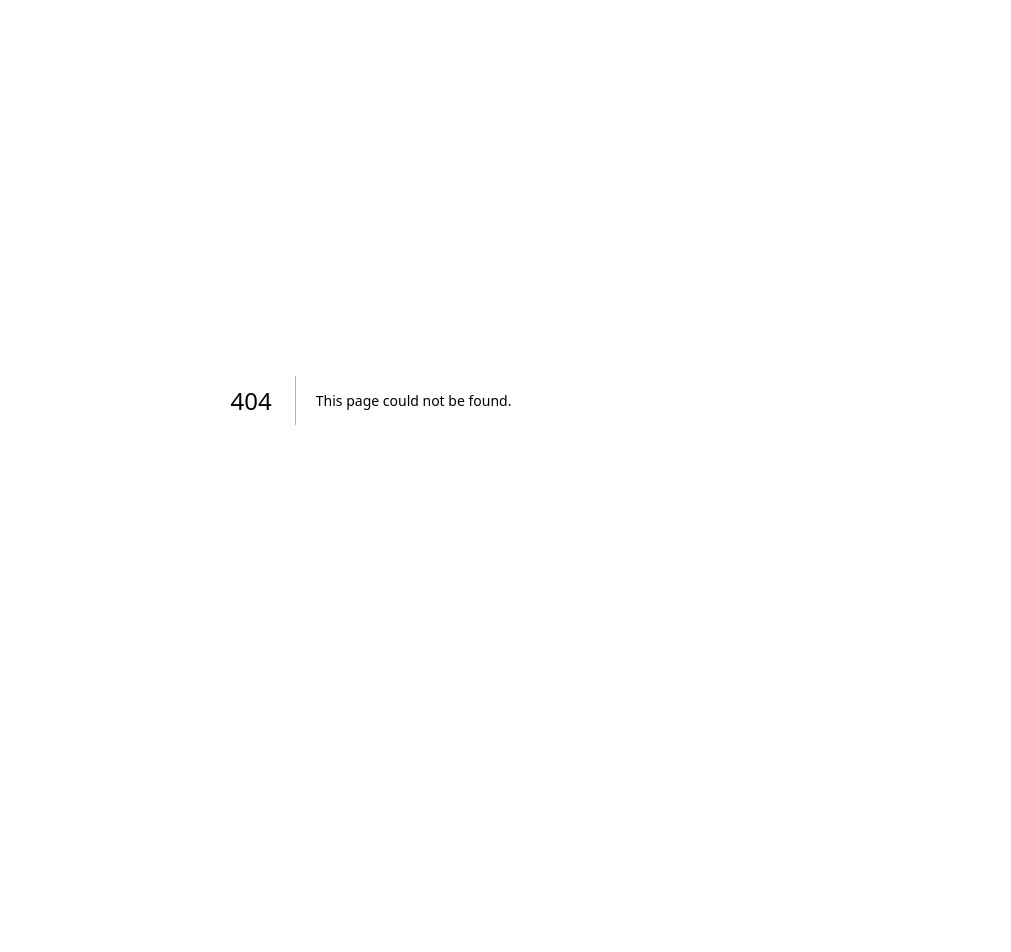
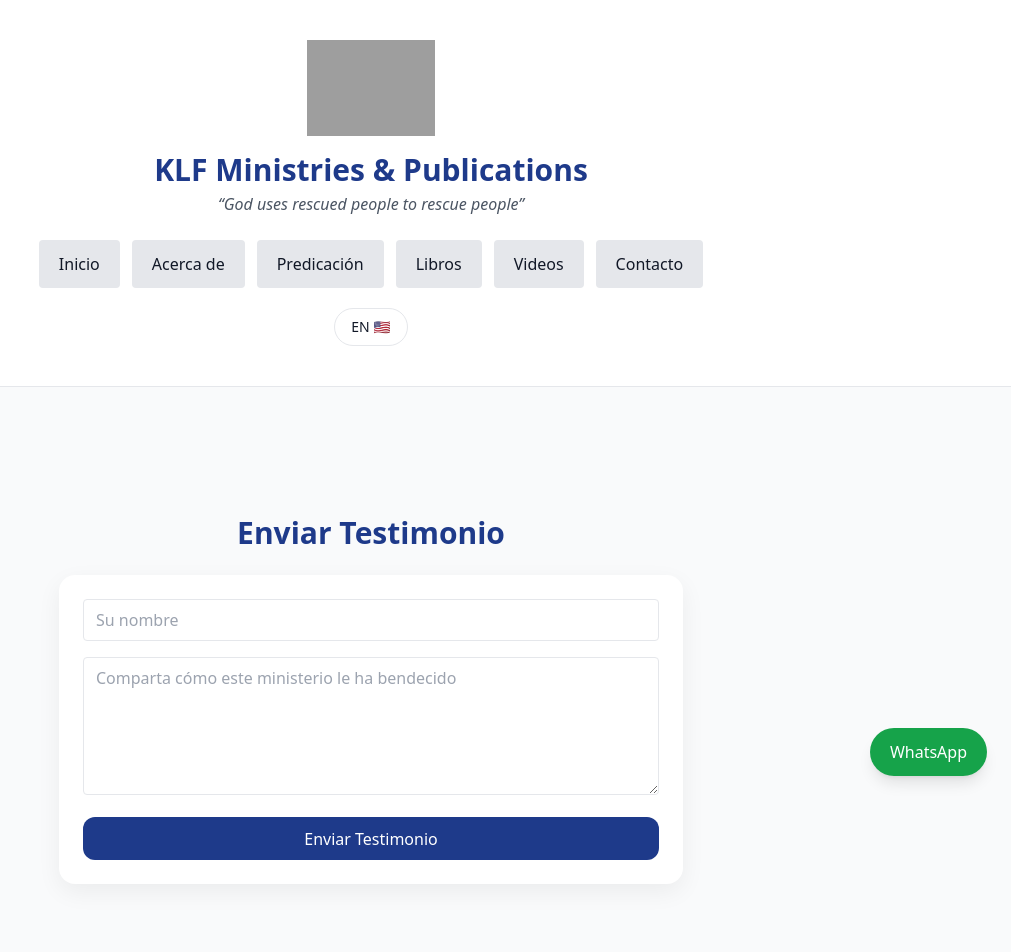
Before and after one commit to klfministries/klf-ministries-website, a Next.js app: page /es/testimonials in a window 1280 px wide. Before the commit this address had no page. Shown: the top 952 px of the page, without its empty margins (269-1280 px from the left). Before the commit the page ends 800 px from the top, so only its background shows below. Built offline with nearby package versions, Linux system fonts and the light colour scheme; grey boxes are pictures that could not be loaded.

Commit message:
Add testimonial submission page

```diff
--- /dev/null
+++ b/app/[lang]/testimonials/page.jsx
@@ -0,0 +1,42 @@
+"use client";
+
+export default function TestimonialSubmit({ params }) {
+  const lang = params?.lang === "es" ? "es" : "en";
+
+  return (
+    <section className="max-w-2xl mx-auto py-20 px-6">
+      <h1 className="text-3xl font-bold text-blue-900 mb-6 text-center">
+        {lang === "es" ? "Enviar Testimonio" : "Submit a Testimony"}
+      </h1>
+
+      <form
+        action="https://formspree.io/f/YOUR_FORM_ID"
+        method="POST"
+        className="card p-6 space-y-4"
+      >
+        <input
+          type="text"
+          name="name"
+          placeholder={lang === "es" ? "Su nombre" : "Your name"}
+          className="w-full border px-3 py-2 rounded"
+        />
+
+        <textarea
+          name="message"
+          required
+          rows="5"
+          placeholder={
+            lang === "es"
+              ? "Comparta cómo este ministerio le ha bendecido"
+              : "Share how this ministry has blessed you"
+          }
+          className="w-full border px-3 py-2 rounded"
+        />
+
+        <button type="submit" className="btn-primary w-full">
+          {lang === "es" ? "Enviar Testimonio" : "Submit Testimony"}
+        </button>
+      </form>
+    </section>
+  );
+}
```
